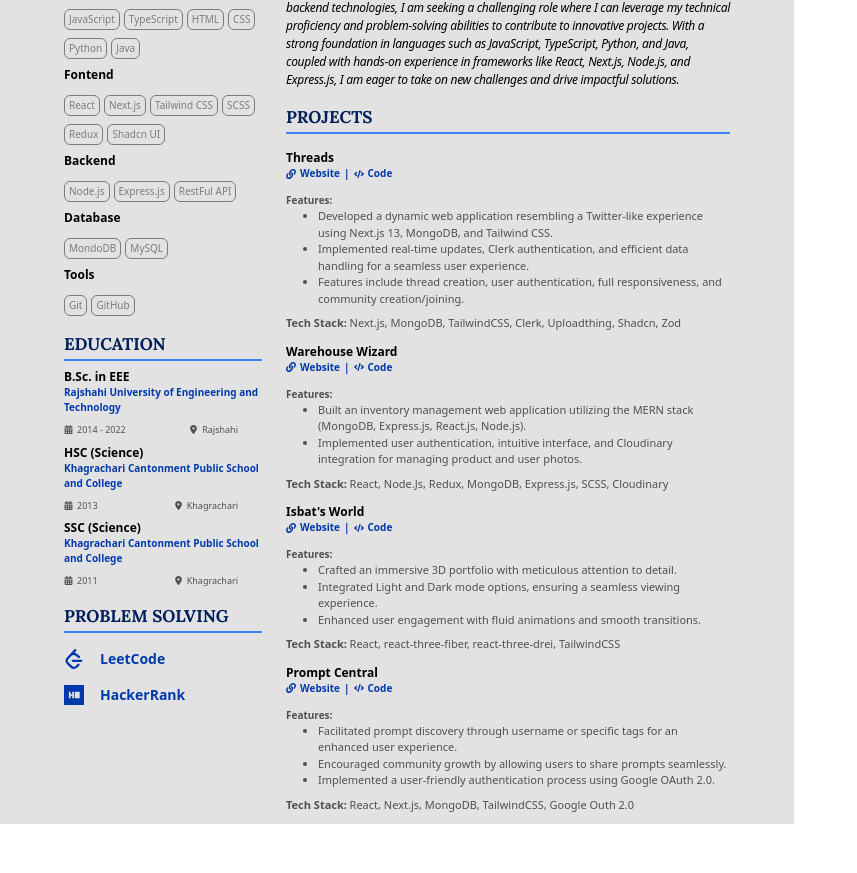
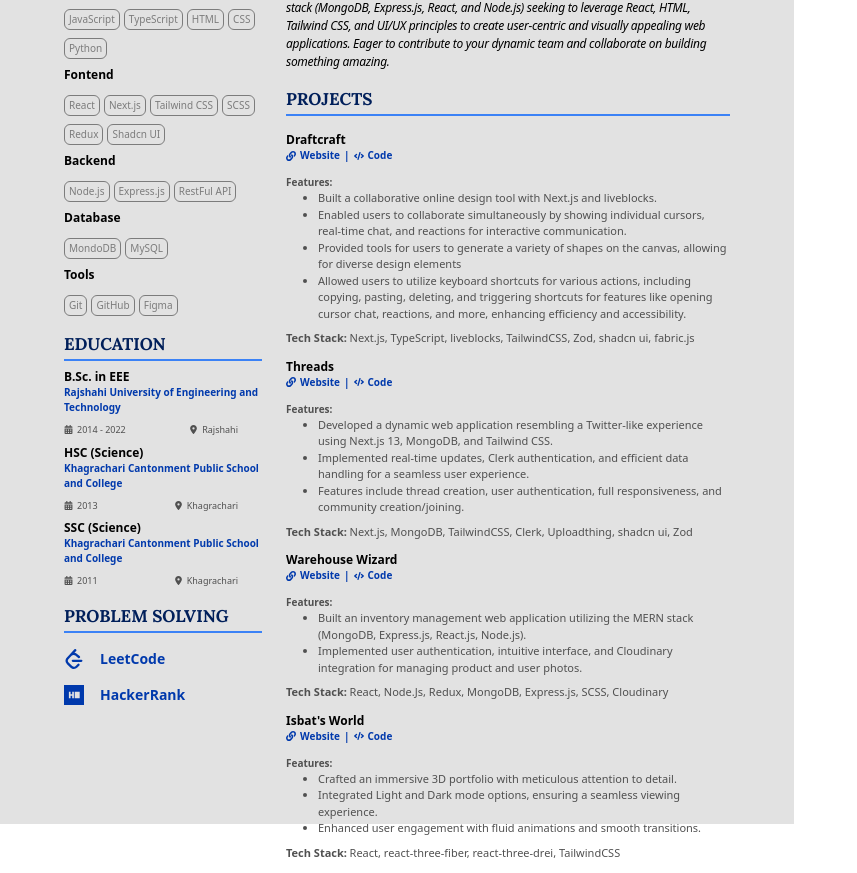
Before and after one commit to IsbatBInHossain/cv-maker, a React (Vite) app: page / in a window 1280 px wide. Shown: the part 299-1172 px from the top of the page, without its empty margins (0-857 px from the left). Before the commit the page ends 1124 px from the top, so only its background shows below. Built offline with nearby package versions, Linux system fonts and the light colour scheme.

Commit message:
Add draftcraft

```diff
--- a/src/data.js
+++ b/src/data.js
@@ -9,11 +9,11 @@
 }
 
 export const jobInfo = {
-  title: 'Full Stack Web Developer',
+  title: 'Frontend Web Developer',
+  'career-objective':
+    'Highly motivated and results-oriented web developer with a strong grasp of the MERN stack (MongoDB, Express.js, React, and Node.js) seeking to leverage React, HTML, Tailwind CSS, and UI/UX principles to create user-centric and visually appealing web applications. Eager to contribute to your dynamic team and collaborate on building something amazing.',
   // 'career-objective':
-  //   'Seeking an Intern-Front End Developer role at WeTech Digital to apply and enhance my skills in web development. Eager to collaborate with a talented team in a vibrant environment, I aim to gain hands-on experience in designing, implementing, testing, and deploying high-performance user interfaces while staying abreast of industry trends and advancements. With a keen eye for detail and a passion for continuous learning, I am committed to delivering impactful solutions that drive business success and personal growth.',
-  'career-objective':
-    'As a skilled and passionate software engineer with expertise in both frontend and backend technologies, I am seeking a challenging role where I can leverage my technical proficiency and problem-solving abilities to contribute to innovative projects. With a strong foundation in languages such as JavaScript, TypeScript, Python, and Java, coupled with hands-on experience in frameworks like React, Next.js, Node.js, and Express.js, I am eager to take on new challenges and drive impactful solutions.',
+  //   'As a skilled and passionate software engineer with expertise in both frontend and backend technologies, I am seeking a challenging role where I can leverage my technical proficiency and problem-solving abilities to contribute to innovative projects. With a strong foundation in languages such as JavaScript, TypeScript, Python, and Java, coupled with hands-on experience in frameworks like React, Next.js, Node.js, and Express.js, I am eager to take on new challenges and drive impactful solutions.',
 }
 
 export const skills = {
@@ -25,7 +25,7 @@
     'Python',
     // 'C',
     // 'C++',
-    'Java',
+    // 'Java',
     // 'C++',
   ],
   // technologies: [
@@ -63,7 +63,7 @@
     'Git',
     'GitHub',
     // 'Vercel',
-    //  'Figma'
+    'Figma',
   ],
   // others: [
   //   'OOP',
@@ -74,6 +74,29 @@
 }
 
 export const projects = [
+  {
+    name: 'Draftcraft',
+    desc: 'Draftcraft is a collaborative online design tool built with Next.js and liveblocks',
+    features: [
+      'Built a collaborative online design tool with Next.js and liveblocks.',
+      'Enabled users to collaborate simultaneously by showing individual cursors, real-time chat, and reactions for interactive communication.',
+      'Provided tools for users to generate a variety of shapes on the canvas, allowing for diverse design elements',
+      'Allowed users to utilize keyboard shortcuts for various actions, including copying, pasting, deleting, and triggering shortcuts for features like opening cursor chat, reactions, and more, enhancing efficiency and accessibility.',
+    ],
+    'tech-stack': [
+      'Next.js',
+      'TypeScript',
+      'liveblocks',
+      'TailwindCSS',
+      'Zod',
+      'shadcn ui',
+      'fabric.js',
+    ],
+    links: {
+      website: 'https://draftcraft.vercel.app/',
+      code: 'https://github.com/IsbatBInHossain/draftcraft',
+    },
+  },
   {
     name: 'Threads',
     desc: 'Thread is a dynamic web application providing a Twitter-like experience. It utilizes real-time updates, Clerk authentication, and efficient data handling for a smooth and interactive user experience. Features include creating and sharing threads, user authentication, full responsiveness, personalized user profiles, and community creation/joining.',
@@ -88,7 +111,7 @@
       'TailwindCSS',
       'Clerk',
       'Uploadthing',
-      'Shadcn',
+      'shadcn ui',
       'Zod',
     ],
     links: {
@@ -136,26 +159,26 @@
       code: 'https://github.com/IsbatBInHossain/isbats-world',
     },
   },
-  {
-    name: 'Prompt Central',
-    desc: "Prompt Central is an AI prompt sharing platform built with Next.js and Tailwind CSS. This platform allows you to explore and discover a wide range of AI prompts contributed by the community. Whether you're a developer, AI enthusiast, or someone looking for inspiration, Prompt Central has got you covered.",
-    features: [
-      'Facilitated prompt discovery through username or specific tags for an enhanced user experience.',
-      'Encouraged community growth by allowing users to share prompts seamlessly.',
-      'Implemented a user-friendly authentication process using Google OAuth 2.0.',
-    ],
-    'tech-stack': [
-      'React',
-      'Next.js',
-      'MongoDB',
-      'TailwindCSS',
-      'Google Outh 2.0',
-    ],
-    links: {
-      website: 'https://prompt-central.vercel.app/',
-      code: 'https://github.com/IsbatBInHossain/prompt-central',
-    },
-  },
+  // {
+  //   name: 'Prompt Central',
+  //   desc: "Prompt Central is an AI prompt sharing platform built with Next.js and Tailwind CSS. This platform allows you to explore and discover a wide range of AI prompts contributed by the community. Whether you're a developer, AI enthusiast, or someone looking for inspiration, Prompt Central has got you covered.",
+  //   features: [
+  //     'Facilitated prompt discovery through username or specific tags for an enhanced user experience.',
+  //     'Encouraged community growth by allowing users to share prompts seamlessly.',
+  //     'Implemented a user-friendly authentication process using Google OAuth 2.0.',
+  //   ],
+  //   'tech-stack': [
+  //     'React',
+  //     'Next.js',
+  //     'MongoDB',
+  //     'TailwindCSS',
+  //     'Google Outh 2.0',
+  //   ],
+  //   links: {
+  //     website: 'https://prompt-central.vercel.app/',
+  //     code: 'https://github.com/IsbatBInHossain/prompt-central',
+  //   },
+  // },
   // {
   //   name: 'Tech Haven',
   //   desc: 'Tech Haven is an e-commerce site powered by Payload CMS. It offers user-friendly features, including secure authentication, a streamlined admin panel for product management, secure payments through Stripe, and efficient pagination and search functionality.',
```
